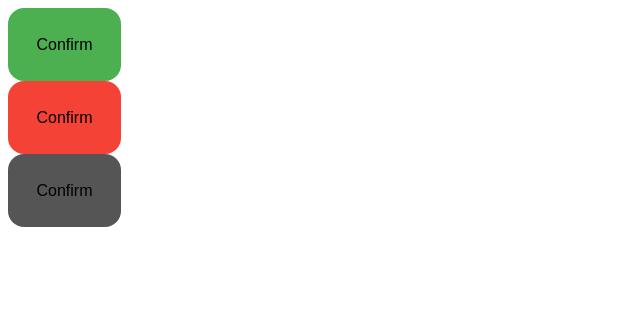
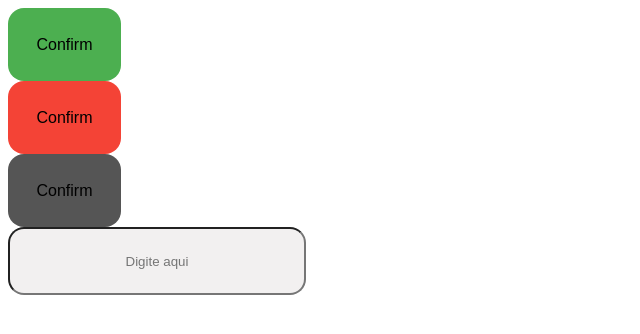
Before and after one commit to mauriciobenjamin700/brank-learning-html-css-js, a plain HTML site: page index.html in a window 1280 px wide. Shown: the whole page, without its empty margins (0-640 px from the left). Drawn offline with Linux system fonts and the light colour scheme.

Commit message:
feat: start entries

```diff
--- a/index.html
+++ b/index.html
@@ -10,11 +10,15 @@
     <div id="button-container"></div>
     <div id="button-container2"></div>
     <div id="button-container3"></div>
+    <div id="custom-entry-container"></div>
     <script src="src/components/main.js"></script>
     <script>
         load_component('button-container', 'src/components/Button/confirm/button.html', 'src/components/Button/confirm/button.css',  'src/components/Button/confirm/button.js');
         load_component('button-container2', 'src/components/Button/cancel/button.html', 'src/components/Button/cancel/button.css',  'src/components/Button/cancel/button.js');
         load_component('button-container3', 'src/components/Button/normal/button.html', 'src/components/Button/normal/button.css', 'src/components/Button/normal/button.js');
+
+        load_component('custom-entry-container', 'src/components/Entry/text/entry.html', 'src/components/Entry/text/entry.css', 'src/components/Entry/text/entry.js');
+        createTextEntry('text', 'username', 'Digite seu nome de usuário');
     </script>
 
 </body>
--- /dev/null
+++ b/src/components/Entry/text/entry.css
@@ -0,0 +1,8 @@
+#text-entry {
+    text-align: center;
+    box-sizing: border-box;
+    border-radius: 16px;
+    background-color: #F2F0F0;
+    width: 298px;
+    height: 68px;
+}
--- /dev/null
+++ b/src/components/Entry/text/entry.html
@@ -0,0 +1 @@
+<input id="text-entry" type="text" name="text-name" placeholder="Digite aqui">
--- /dev/null
+++ b/src/components/Entry/text/entry.js
@@ -0,0 +1,6 @@
+function createTextEntry(type, name, placeholder) {
+    const input = document.getElementById('text-entry');
+    input.type = type;
+    input.name = name;
+    input.placeholder = placeholder;
+}
```
Also changed, not shown: 1 other file.
